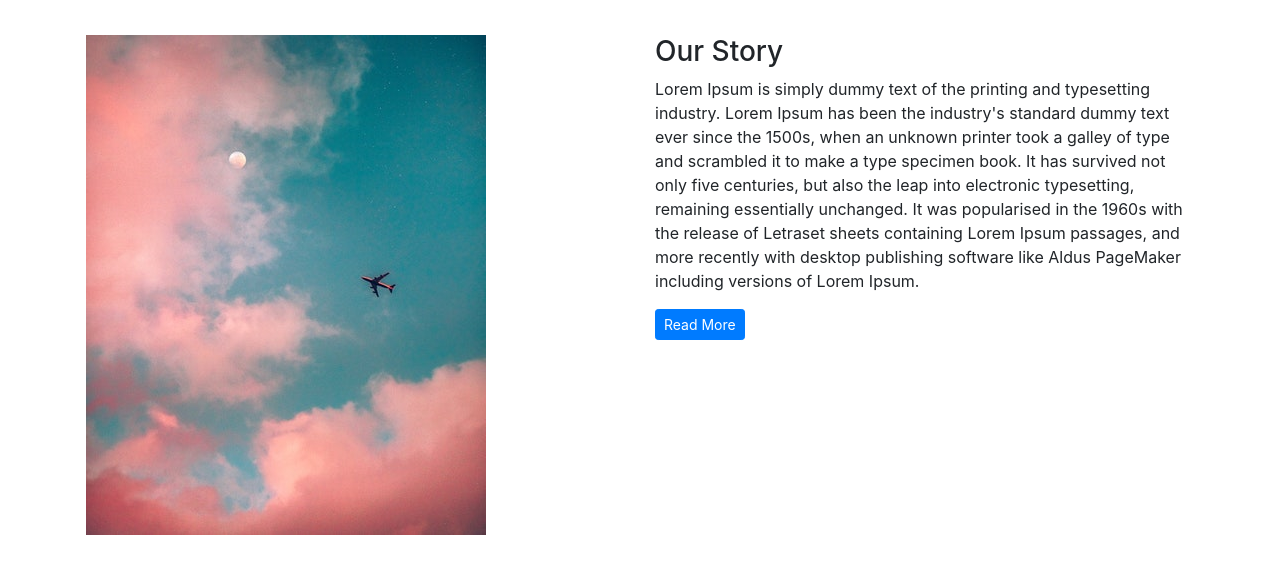
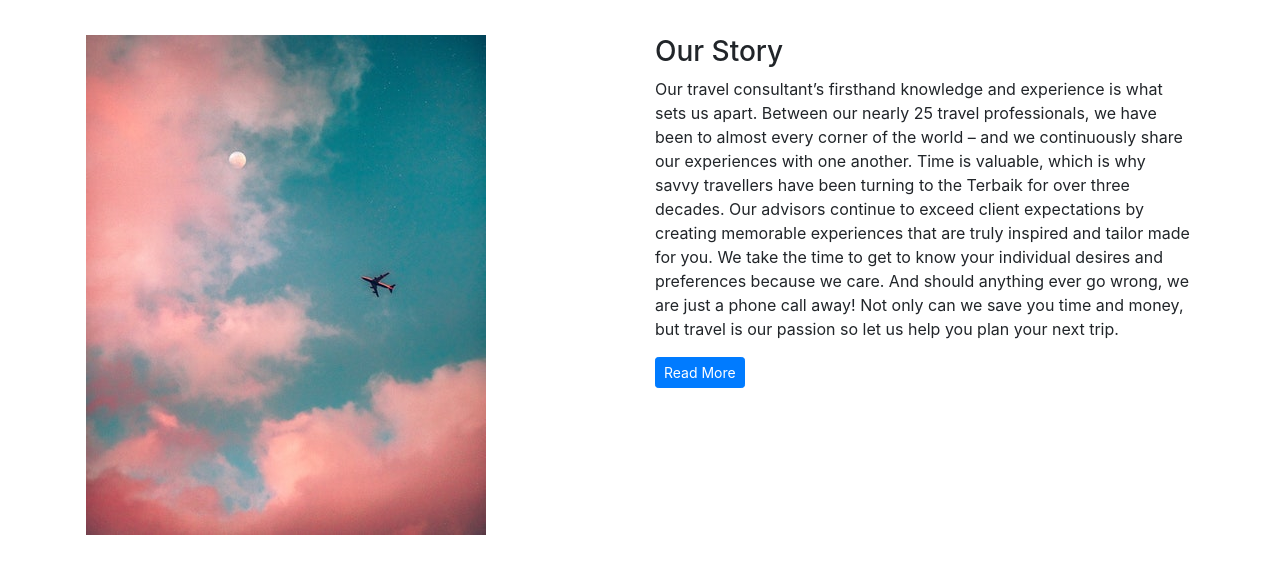
Before and after one commit to Terbaik-Elements/webdemo7.github.io, a plain HTML site: page About Us.html in a window 1280 px wide. Shown: the part 188-768 px from the top of the page. Drawn offline with nearby package versions, Linux system fonts and the light colour scheme.

Commit message:
Update About Us.html

```diff
--- a/About Us.html
+++ b/About Us.html
@@ -158,7 +158,7 @@
             </div>
 		    <div class="col">
 		    	<h3>Our Story</h3>
-		    	<p>Lorem Ipsum is simply dummy text of the printing and typesetting industry. Lorem Ipsum has been the industry's standard dummy text ever since the 1500s, when an unknown printer took a galley of type and scrambled it to make a type specimen book. It has survived not only five centuries, but also the leap into electronic typesetting, remaining essentially unchanged. It was popularised in the 1960s with the release of Letraset sheets containing Lorem Ipsum passages, and more recently with desktop publishing software like Aldus PageMaker including versions of Lorem Ipsum.</p>
+		    	<p>Our travel consultant’s firsthand knowledge and experience is what sets us apart. Between our nearly 25 travel professionals, we have been to almost every corner of the world – and we continuously share our experiences with one another. Time is valuable, which is why savvy travellers have been turning to the Terbaik for over three decades. Our advisors continue to exceed client expectations by creating memorable experiences that are truly inspired and tailor made for you. We take the time to get to know your individual desires and preferences because we care. And should anything ever go wrong, we are just a phone call away! Not only can we save you time and money, but travel is our passion so let us help you plan your next trip.</p>
 		    	<button type="button" class="btn btn-primary btn-sm">Read More</button>
 
 		    </div>
```
